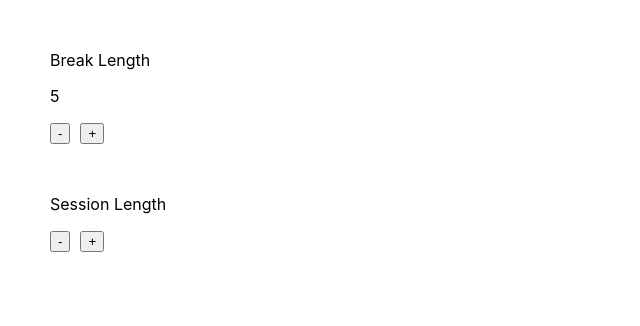
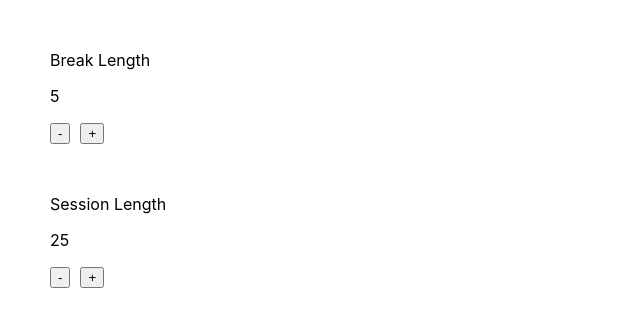
Before and after one commit to Airscripts/fcc-clock, a React (Create React App) app: page / in a window 1280 px wide. Shown: the top 326 px of the page, without its empty margins (0-640 px from the left). Built offline with nearby package versions, Linux system fonts and the light colour scheme.

Commit message:
feat: add user story #6

```diff
--- a/src/App.js
+++ b/src/App.js
@@ -2,6 +2,7 @@ import { useState } from "react";
 
 function App() {
   const [clockBreak, setClockBreak] = useState(5);
+  const [clockSession, setClockSession] = useState(25);
 
   return (
     <div id="app">
@@ -18,6 +19,8 @@ function App() {
 
       <div style={{ marginTop: 50 }}>
         <p id="session-label">Session Length</p>
+        <p id="session-length">{clockSession}</p>
+
         <button id="session-decrement" style={{ marginRight: 10 }}>
           -
         </button>
```
